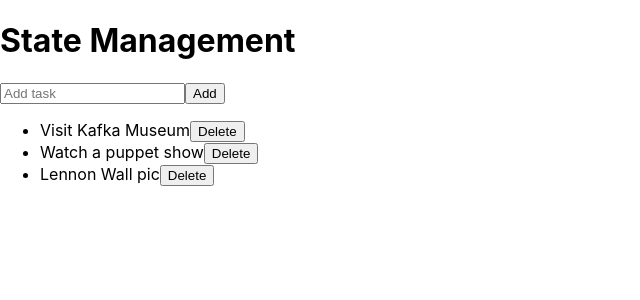
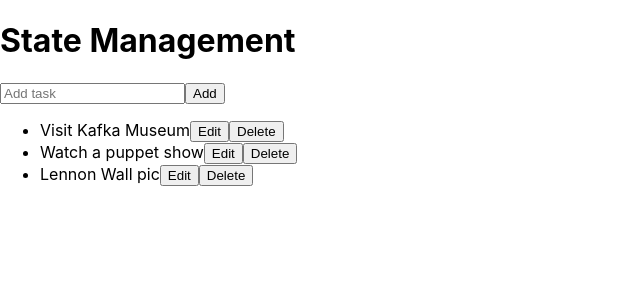
Before and after one commit to AKRkar/rabah-react-app, a React (Create React App) app: page /managestate in a window 1280 px wide. Shown: the top 300 px of the page, without its empty margins (0-640 px from the left). Built offline with nearby package versions, Linux system fonts and the light colour scheme.

Commit message:
Editing prop & clean up

```diff
--- a/src/AddTask.js
+++ b/src/AddTask.js
@@ -1,4 +1,4 @@
-import {useEffect ,useState} from "react";
+import { useState } from "react";
 
 
 export default function AddTask ({onAdd}) {
--- a/src/StateMgtDemo.js
+++ b/src/StateMgtDemo.js
@@ -14,13 +14,14 @@ function StateMgtDemo(){
     function handleDeleteTask(taskId) {
         dispatch({type: 'deleted', id: taskId});
     }
-
+    function handleChangeTask(task) {
+        dispatch({type: 'changed',task: task,});
+    }
     return (
         <>
             <h1>State Management</h1>
             <AddTask onAdd={handleAddTask} />
-            <TaskList list={tasks} onDeleteTask={handleDeleteTask}  />
-
+            <TaskList list={tasks} onDeleteTask={handleDeleteTask} onChangeTask={handleChangeTask}  />
         </>
     );
 }
--- a/src/TaskList.js
+++ b/src/TaskList.js
@@ -1,18 +1,40 @@
 
-function TaskList({list, onDeleteTask}){
+import { useState } from "react";
 
-
+function TaskList({list, onDeleteTask, onChangeTask}){
     return (
         <ul>
-            {list.map((t) => {return <Task t={t} onDelete={onDeleteTask} />;})}
+            {list.map((t) => {return <Task t={t} onDelete={onDeleteTask} onChange={onChangeTask}  />;})}
         </ul>
     )
 }
 
-function Task ({t, onDelete}){ console.log(t)
+function Task ({t, onDelete, onChange}){ console.log(t)
+    const [isEditing, setIsEditing] = useState(false);
+    let taskContent;
+    if (isEditing) {
+        taskContent = (
+        <>
+            <input
+                value={t.text}
+                onChange={(e) => {
+                onChange({...t,text: e.target.value,});
+            }}
+            />
+            <button onClick={() => setIsEditing(false)}>Save</button>
+        </>
+    );
+    }else{
+        taskContent = (
+        <>
+            {t.text}
+            <button onClick={() => setIsEditing(true)}>Edit</button>
+        </>
+        );
+    }
     return (
         <li key={t.id}>
-            {t.text}
+            {taskContent}
             <button onClick={() => onDelete(t.id)}>Delete</button>
         </li>
     );
--- a/src/TaskStateMgtLogicController.js
+++ b/src/TaskStateMgtLogicController.js
@@ -8,6 +8,12 @@ export default function TaskStateMgtLogicController(tasks, action) {
         case 'deleted': {
             return tasks.filter(t => t.id !== action.id);
         }
+        case 'changed':{
+            return tasks.map((t) => {
+                if(t.id === action.task.id){return action.task;}
+                else{return t;}
+            });
+        }
         default: {
             throw Error('Unknown action: ' + action.type);
         }
```
